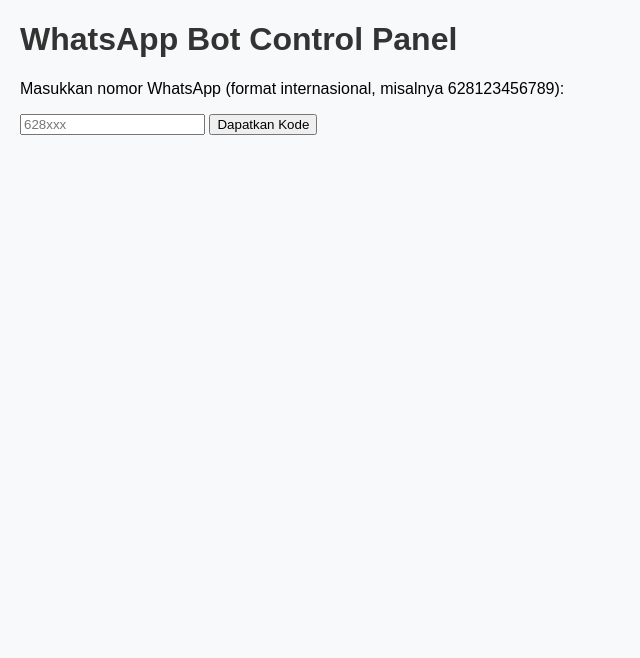
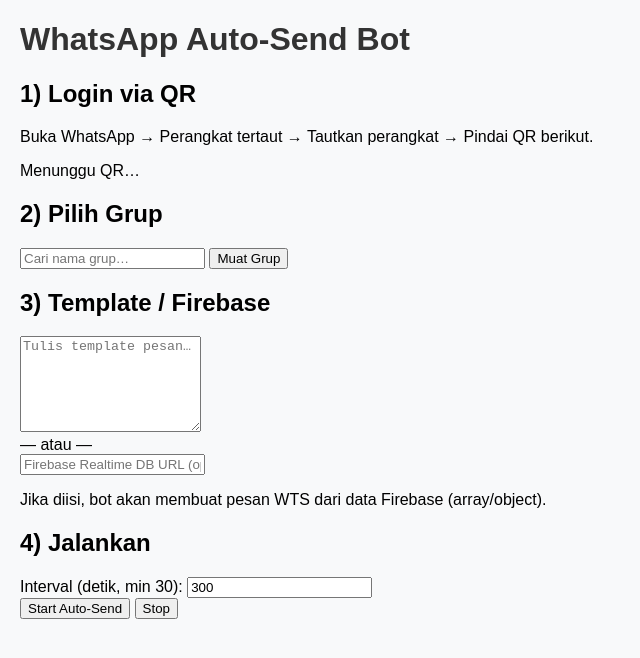
Before and after one commit to RimuruVold/Bot-WA, a website: page public/index.html in a window 1280 px wide. Shown: the whole page, without its empty margins (0-640 px from the left). Drawn offline with nearby package versions, Linux system fonts and the light colour scheme; no server answers.

Commit message:
index.html

```diff
--- a/public/index.html
+++ b/public/index.html
@@ -1,34 +1,47 @@
-<!DOCTYPE html>
-<html lang="en">
+<!doctype html>
+
+<html lang="id">
 <head>
-  <meta charset="UTF-8">
-  <title>WhatsApp Bot</title>
-  <link rel="stylesheet" href="style.css">
+  <meta charset="utf-8" />
+  <meta name="viewport" content="width=device-width, initial-scale=1" />
+  <title>WA Auto-Send (whatsapp-web.js)</title>
+  <link rel="stylesheet" href="/style.css" />
 </head>
 <body>
-  <h1>WhatsApp Bot Control Panel</h1>
+  <div class="wrap">
+    <h1>WhatsApp Auto-Send Bot</h1><section class="card">
+  <h2>1) Login via QR</h2>
+  <p>Buka WhatsApp → Perangkat tertaut → Tautkan perangkat → Pindai QR berikut.</p>
+  <div id="qr" class="qr">Menunggu QR…</div>
+  <div id="status" class="status"></div>
+</section>
 
-  <div id="pair-section">
-    <p>Masukkan nomor WhatsApp (format internasional, misalnya 628123456789):</p>
-    <input id="phone" type="text" placeholder="628xxx" />
-    <button onclick="getCode()">Dapatkan Kode</button>
-    <p id="pair-code"></p>
+<section class="card">
+  <h2>2) Pilih Grup</h2>
+  <div class="toolbar">
+    <input id="search" placeholder="Cari nama grup…" />
+    <button id="refresh">Muat Grup</button>
   </div>
+  <div id="groups" class="groups"></div>
+</section>
 
-  <div id="connected-section" style="display:none;">
-    <h2>Bot Connected ✅</h2>
-    <form id="send-form">
-      <label for="group">Pilih Grup:</label>
-      <select id="group"></select>
+<section class="card">
+  <h2>3) Template / Firebase</h2>
+  <textarea id="template" rows="6" placeholder="Tulis template pesan…"></textarea>
+  <div class="or">— atau —</div>
+  <input id="firebaseURL" placeholder="Firebase Realtime DB URL (opsional)" />
+  <p class="hint">Jika diisi, bot akan membuat pesan WTS dari data Firebase (array/object).</p>
+</section>
 
-      <label for="message">Template Pesan:</label>
-      <textarea id="message" placeholder="Tulis pesan..."></textarea>
+<section class="card">
+  <h2>4) Jalankan</h2>
+  <label>Interval (detik, min 30): <input id="interval" type="number" value="300"></label>
+  <div class="btnrow">
+    <button id="start">Start Auto-Send</button>
+    <button id="stop" class="ghost">Stop</button>
+  </div>
+  <div id="log" class="log"></div>
+</section>
 
-      <button type="submit">Kirim</button>
-    </form>
-  </div>
-
-  <script src="/socket.io/socket.io.js"></script>
-  <script src="script.js"></script>
-</body>
+  </div>  <script src="/socket.io/socket.io.js"></script>  <script src="/script.js"></script></body>
 </html>
```
